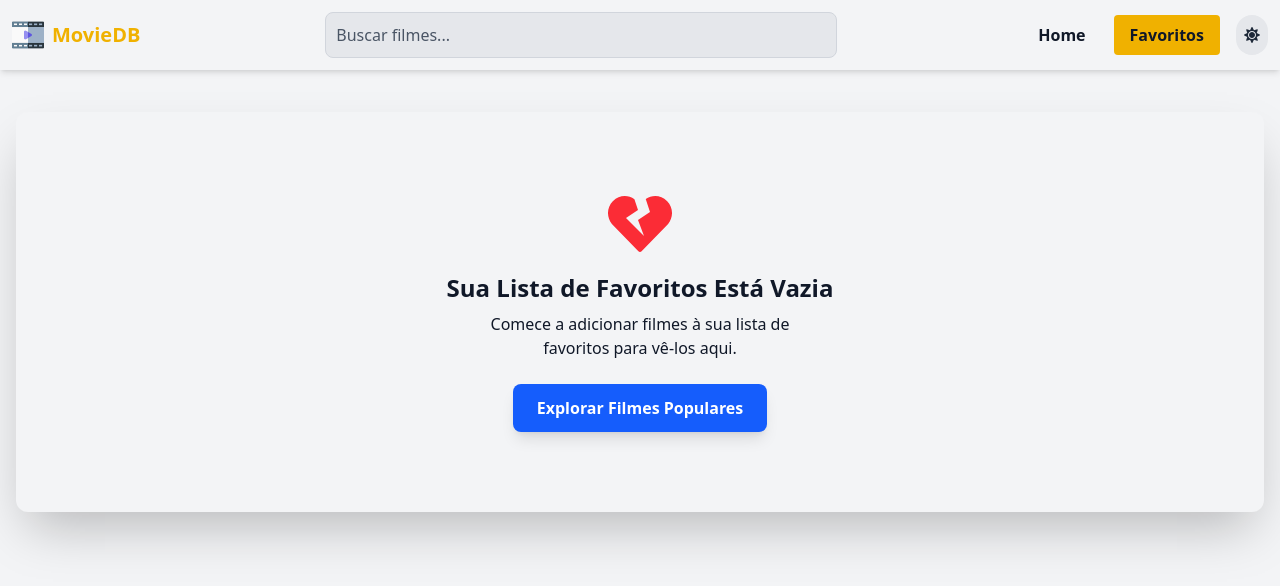
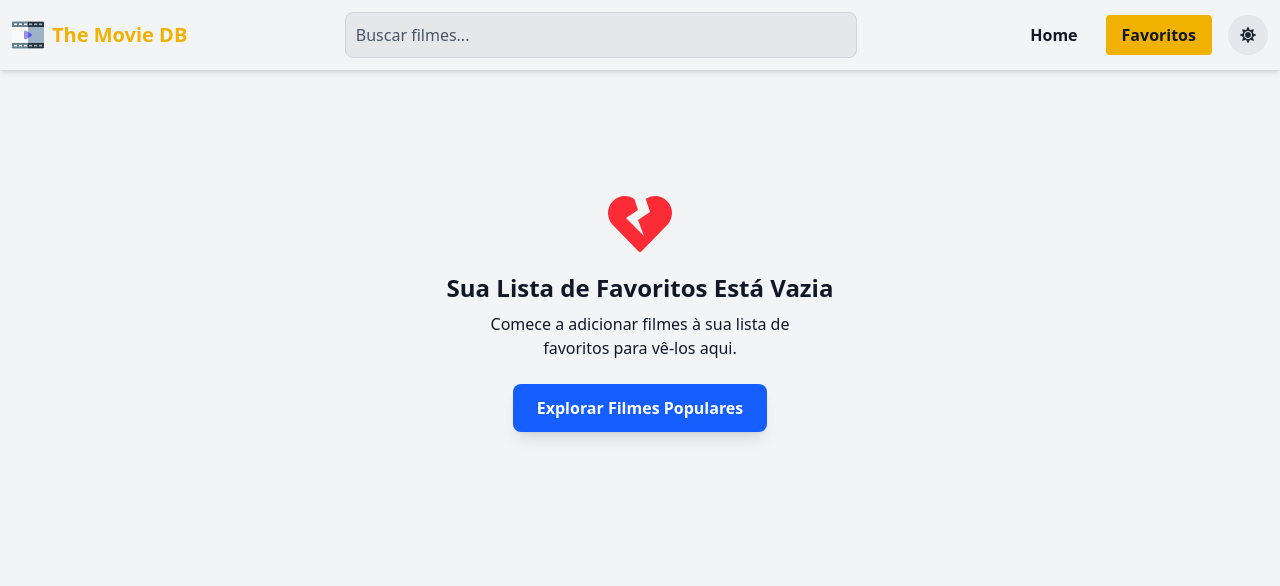
Before and after one commit to gabrielobarboza/tmdb-app, a React (Vite) app: page /favorites in a window 1280 px wide. Shown: the top 586 px of the page. Built offline with nearby package versions, Linux system fonts and the light colour scheme; no server answers.

Commit message:
feat(tmdb): geral adjustments

```diff
--- a/src/components/common/EmptyState.tsx
+++ b/src/components/common/EmptyState.tsx
@@ -11,7 +11,7 @@ interface EmptyStateProps {
 
 export const EmptyState: React.FC<EmptyStateProps> = ({ title, message, ctaText, ctaLink }) => {
   return (
-    <div className="flex flex-col items-center justify-center min-h-[50vh] text-center p-8 my-8 rounded-xl bg-gray-100 dark:bg-gray-800 shadow-2xl">
+    <div className="flex flex-col items-center justify-center min-h-[50vh] text-center p-8 my-8">
       <FaHeartBroken data-testid="heart-broken-icon" className="w-16 h-16 text-red-500 mb-4" />
       <h2 className="text-2xl font-bold text-grey-800 dark:text-white mb-2">{title}</h2>
       <p className="text-grey-600 dark:text-gray-400 mb-6 px-10 max-w-md">{message}</p>
--- a/src/components/common/ThemeSwitcher.tsx
+++ b/src/components/common/ThemeSwitcher.tsx
@@ -8,7 +8,7 @@ export const ThemeSwitcher = () => {
     <button
       onClick={toggleTheme}
       title={`Alternar para tema ${theme === 'light' ? 'escuro' : 'claro'}`}
-      className="cursor-pointer p-2 rounded-full bg-gray-200 dark:bg-gray-700 text-gray-800 dark:text-gray-200"
+      className="cursor-pointer px-3 rounded-4xl bg-gray-200 dark:bg-gray-700 text-gray-800 dark:text-gray-200"
     >
       {theme === 'light' ? <FaMoon /> : <FaSun />}
     </button>
--- a/src/components/layout/Header.tsx
+++ b/src/components/layout/Header.tsx
@@ -32,8 +32,8 @@ export const Header: React.FC = () => {
 
         {/* Logo e Link para Home */}
         <NavLink to="/" className="flex items-center space-x-2 text-xl font-bold text-yellow-500" onClick={() => setIsMenuOpen(false)}>
-          <img src={LOGO_SRC} alt="MovieDB Logo" className="h-8 w-auto" />
-          <span className="hidden sm:inline">MovieDB</span>
+          <img src={LOGO_SRC} alt="The Movie DB Logo" className="h-8 w-auto" />
+          <span className="hidden sm:inline">The Movie DB</span>
         </NavLink>
 
         {/* Barra de Busca (Desktop) */}
@@ -62,7 +62,7 @@ export const Header: React.FC = () => {
 
           {/* Botão do Menu Hambúrguer (Mobile) */}
           <div className="sm:hidden">
-            <button onClick={() => setIsMenuOpen(!isMenuOpen)} className="text-white text-2xl">
+            <button onClick={() => setIsMenuOpen(!isMenuOpen)} className="text-grey-800 dark:text-grey-200 text-2xl py-2">
               {isMenuOpen ? <FaTimes /> : <FaBars />}
             </button>
           </div>
@@ -72,8 +72,8 @@ export const Header: React.FC = () => {
 
       {/* Menu Móvel (Dropdown) */}
       {isMenuOpen && (
-        <div className="sm:hidden bg-gray-200 dark:bg-gray-900 shadow-lg">
-          <nav className="flex flex-col p-4 pt-0 space-y-2">
+        <div className="sm:hidden bg-gray-100 dark:bg-gray-800 shadow-lg">
+          <nav className="flex flex-col p-4 pt-2 space-y-2">
             <NavLink to="/" className={getNavLinkClass} onClick={() => setIsMenuOpen(false)}>
               Home
             </NavLink>
--- a/src/components/layout/ListLayout.tsx
+++ b/src/components/layout/ListLayout.tsx
@@ -10,6 +10,7 @@ interface ListLayoutProps {
   title: string | JSX.Element;
   highlight?: string;
   headerContent?: ReactNode; // Novo slot para conteúdo como o SortBy
+  quantifyTitle?: string; // Novo prop para título de quantificação
 }
 
 export const ListLayout: React.FC<ListLayoutProps> = ({
@@ -20,6 +21,7 @@ export const ListLayout: React.FC<ListLayoutProps> = ({
     title,
     highlight,
     headerContent,
+    quantifyTitle
 }) => {
 
   // O estado de vazio agora é tratado pelo componente pai
@@ -27,12 +29,17 @@ export const ListLayout: React.FC<ListLayoutProps> = ({
     return <>{emptyState}</>;
   }
 
+  const titleSpacing = quantifyTitle ? 'mb-2' : 'mb-6';
+
   return (
     <div className="py-8">
-      <div className="flex justify-between items-center mb-6">
-        <h1 className="text-3xl font-bold text-gray-900 dark:text-white">{title}</h1>
+      <div className={`flex justify-between items-center ${titleSpacing}`}>
+        <h1 className="text-2xl md:text-3xl font-bold text-gray-900 dark:text-white">{title}</h1>
         {headerContent}
       </div>
+      {quantifyTitle && (
+        <p className="text-gray-600 dark:text-gray-400 mb-6">{quantifyTitle}</p>
+      )}
 
       <div className="grid grid-cols-2 sm:grid-cols-3 md:grid-cols-4 lg:grid-cols-5 xl:grid-cols-6 gap-6">
         {movieList.map((movie) => (
--- a/src/pages/Search/Search.tsx
+++ b/src/pages/Search/Search.tsx
@@ -53,6 +53,10 @@ export const Search: React.FC = () => {
     return Array.from(new Map(movies.map(movie => [movie.id, movie])).values());
   }, [data]);
 
+  const totalResults: number = useMemo(() => {
+    return data?.pages[0].total_results || 0
+  }, [data]);
+
   if (isLoading) {
     return <div className="flex justify-center items-center h-[70vh]"><Loader size="lg" /></div>;
   }
@@ -81,12 +85,13 @@ export const Search: React.FC = () => {
     <ListLayout
       title={(
         <>
-          Resultados da Busca por: <span className="text-blue-400">"{trimmedQuery}"</span>
+          Resultados para: <span className="text-blue-400">"{trimmedQuery}"</span>
         </>
       )}
       movieList={allMovies}
       highlight={trimmedQuery}
       emptyState={emptyState}
+      quantifyTitle={totalResults > 0 ? `${totalResults} resultado${totalResults > 1 ? 's' : ''}` : ''}
     >
        <div ref={loadMoreRef} className="py-8">
         {isFetchingNextPage && <div className="flex justify-center"><Loader size="sm" /></div>}
```
